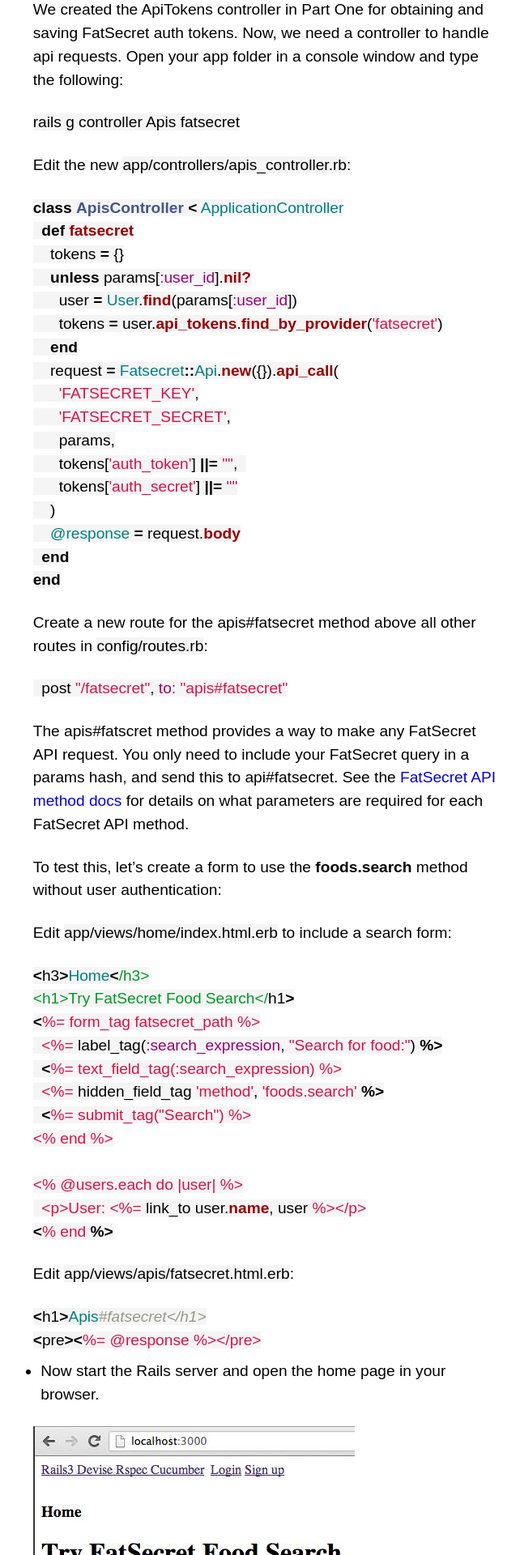
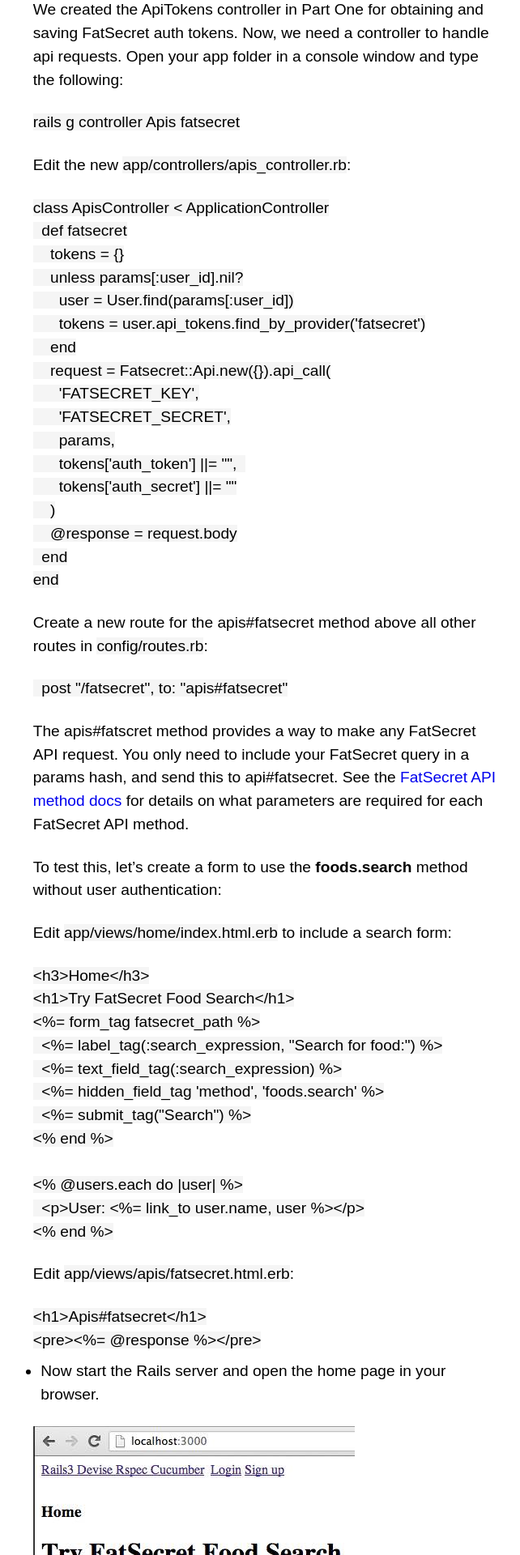
Before and after one commit to scrawlon/scrawlon.github.io, a Jekyll site: the page built from _posts/2013-08-27-quick-intro-to-fatsecret-omniauth-ruby-gem-part-2.md, in a window 1280 px wide. Shown: the part 643-2563 px from the top of the page at 81% size, without its empty margins (312-954 px from the left). Built offline with Jekyll 4.4.1, drawn with Linux system fonts in a browser that asks for light colours; Markdown is read by kramdown in place of the engine named in the settings; comment, search, counter and statistics services are not loaded.

```diff
--- a/css/syntax.css
+++ /dev/null
@@ -1,60 +0,0 @@
-.highlight  { background: #ffffff; }
-.highlight .c { color: #999988; font-style: italic } /* Comment */
-.highlight .err { color: #a61717; background-color: #e3d2d2 } /* Error */
-.highlight .k { font-weight: bold } /* Keyword */
-.highlight .o { font-weight: bold } /* Operator */
-.highlight .cm { color: #999988; font-style: italic } /* Comment.Multiline */
-.highlight .cp { color: #999999; font-weight: bold } /* Comment.Preproc */
-.highlight .c1 { color: #999988; font-style: italic } /* Comment.Single */
-.highlight .cs { color: #999999; font-weight: bold; font-style: italic } /* Comment.Special */
-.highlight .gd { color: #000000; background-color: #ffdddd } /* Generic.Deleted */
-.highlight .gd .x { color: #000000; background-color: #ffaaaa } /* Generic.Deleted.Specific */
-.highlight .ge { font-style: italic } /* Generic.Emph */
-.highlight .gr { color: #aa0000 } /* Generic.Error */
-.highlight .gh { color: #999999 } /* Generic.Heading */
-.highlight .gi { color: #000000; background-color: #ddffdd } /* Generic.Inserted */
-.highlight .gi .x { color: #000000; background-color: #aaffaa } /* Generic.Inserted.Specific */
-.highlight .go { color: #888888 } /* Generic.Output */
-.highlight .gp { color: #555555 } /* Generic.Prompt */
-.highlight .gs { font-weight: bold } /* Generic.Strong */
-.highlight .gu { color: #aaaaaa } /* Generic.Subheading */
-.highlight .gt { color: #aa0000 } /* Generic.Traceback */
-.highlight .kc { font-weight: bold } /* Keyword.Constant */
-.highlight .kd { font-weight: bold } /* Keyword.Declaration */
-.highlight .kp { font-weight: bold } /* Keyword.Pseudo */
-.highlight .kr { font-weight: bold } /* Keyword.Reserved */
-.highlight .kt { color: #445588; font-weight: bold } /* Keyword.Type */
-.highlight .m { color: #009999 } /* Literal.Number */
-.highlight .s { color: #d14 } /* Literal.String */
-.highlight .na { color: #008080 } /* Name.Attribute */
-.highlight .nb { color: #0086B3 } /* Name.Builtin */
-.highlight .nc { color: #445588; font-weight: bold } /* Name.Class */
-.highlight .no { color: #008080 } /* Name.Constant */
-.highlight .ni { color: #800080 } /* Name.Entity */
-.highlight .ne { color: #990000; font-weight: bold } /* Name.Exception */
-.highlight .nf { color: #990000; font-weight: bold } /* Name.Function */
-.highlight .nn { color: #555555 } /* Name.Namespace */
-.highlight .nt { color: #000080 } /* Name.Tag */
-.highlight .nv { color: #008080 } /* Name.Variable */
-.highlight .ow { font-weight: bold } /* Operator.Word */
-.highlight .w { color: #bbbbbb } /* Text.Whitespace */
-.highlight .mf { color: #009999 } /* Literal.Number.Float */
-.highlight .mh { color: #009999 } /* Literal.Number.Hex */
-.highlight .mi { color: #009999 } /* Literal.Number.Integer */
-.highlight .mo { color: #009999 } /* Literal.Number.Oct */
-.highlight .sb { color: #d14 } /* Literal.String.Backtick */
-.highlight .sc { color: #d14 } /* Literal.String.Char */
-.highlight .sd { color: #d14 } /* Literal.String.Doc */
-.highlight .s2 { color: #d14 } /* Literal.String.Double */
-.highlight .se { color: #d14 } /* Literal.String.Escape */
-.highlight .sh { color: #d14 } /* Literal.String.Heredoc */
-.highlight .si { color: #d14 } /* Literal.String.Interpol */
-.highlight .sx { color: #d14 } /* Literal.String.Other */
-.highlight .sr { color: #009926 } /* Literal.String.Regex */
-.highlight .s1 { color: #d14 } /* Literal.String.Single */
-.highlight .ss { color: #990073 } /* Literal.String.Symbol */
-.highlight .bp { color: #999999 } /* Name.Builtin.Pseudo */
-.highlight .vc { color: #008080 } /* Name.Variable.Class */
-.highlight .vg { color: #008080 } /* Name.Variable.Global */
-.highlight .vi { color: #008080 } /* Name.Variable.Instance */
-.highlight .il { color: #009999 } /* Literal.Number.Integer.Long */
```
Also changed, not shown: _pages/css-background-color-animation.md (+27 -12 lines).
